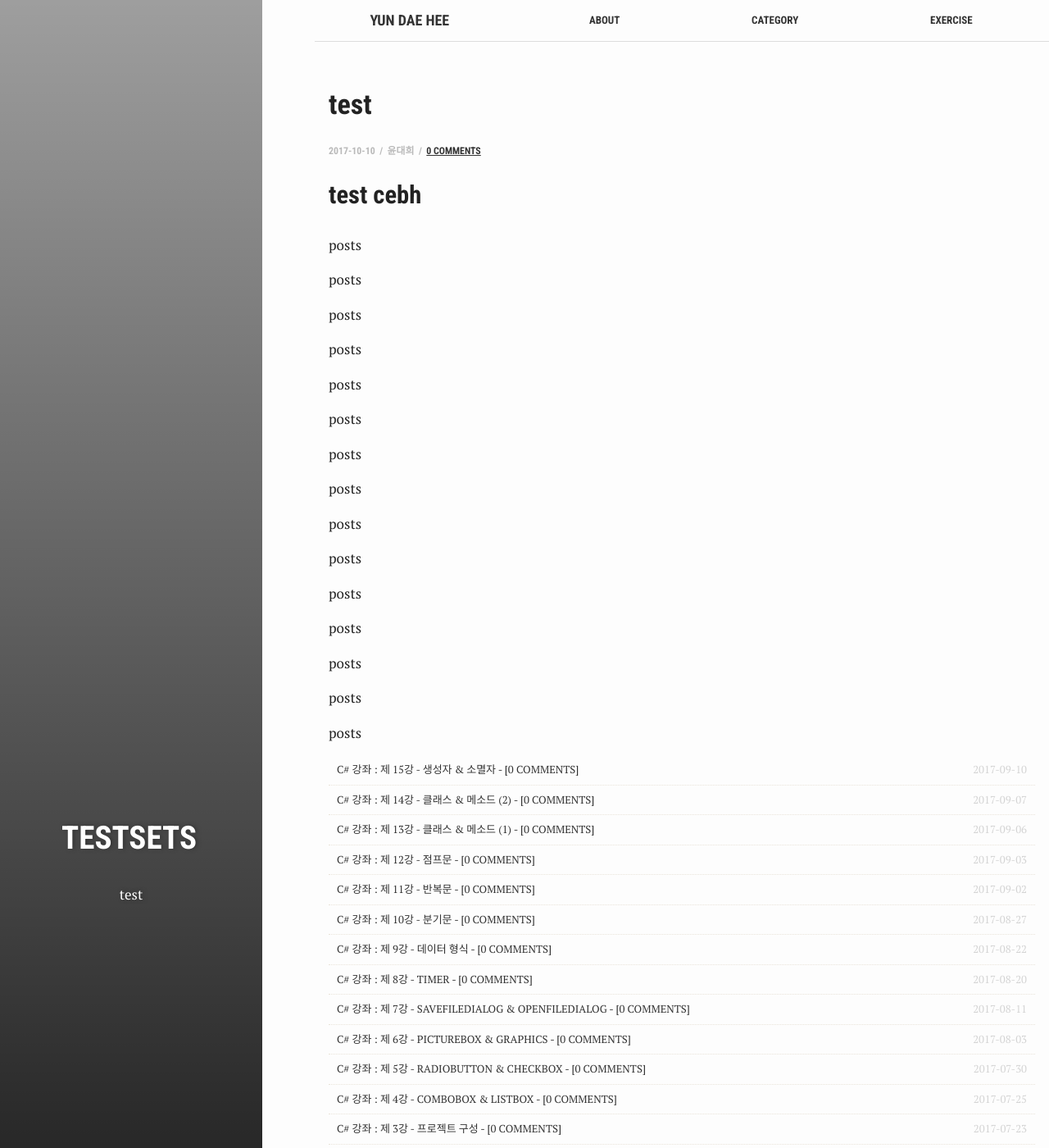
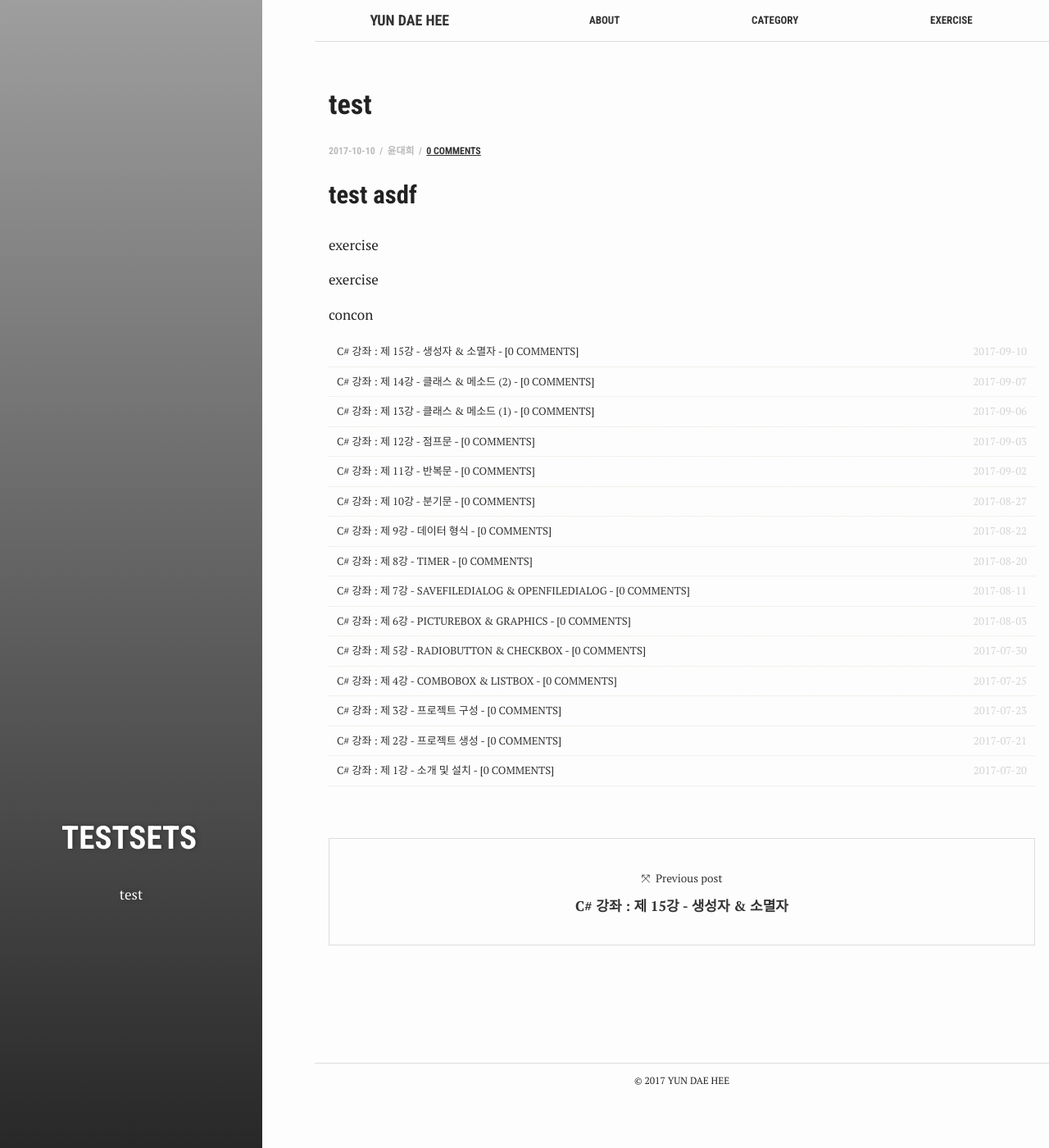
Before and after one commit to test076923/test076923.github.io, a Jekyll site: the page built from _posts/2017-10-10-ssstest.md, in a window 1280 px wide and 1400 px high. Shown: the whole window at 82% size. Built offline with Jekyll 4.4.1, drawn with Linux system fonts in a browser that asks for light colours; comment, search, counter and statistics services are not loaded.

Commit message:
Update 2017-10-10-ssstest.md

```diff
--- a/_posts/2017-10-10-ssstest.md
+++ b/_posts/2017-10-10-ssstest.md
@@ -11,7 +11,7 @@ tags: ['testsets']
 author: 윤대희
 ---
 
-## test cebh ##
+## test asdf ##
 
 {% for tag in site.tags %}
   {% assign t = tag | first %}
@@ -19,10 +19,10 @@ author: 윤대희
 
   {% for post in posts %}
     {% if post.tags contains t %}
-      {% if post.categories contains "posts" %}
+      {% if post.categories contains "exercise" %}
 {{ post.categories }}
       {% endif %}
-      {% if post.categories contains "qqqqqq" %}
+      {% if post.categories contains "concon" %}
 {{ post.categories }}
       {% endif %}
     {% endif %}
```
